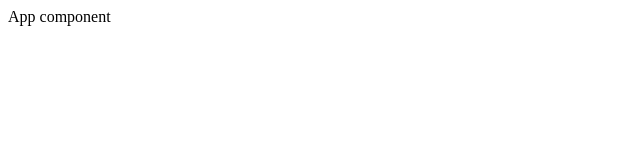
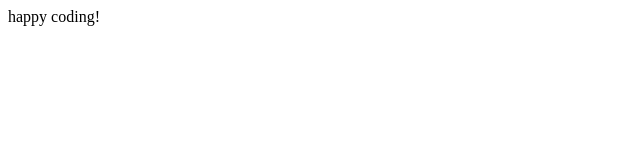
Before and after one commit to Hudu-H/film, a React (Vite) app: page / in a window 1280 px wide. Shown: the top 160 px of the page, without its empty margins (0-640 px from the left). Built offline with nearby package versions, Linux system fonts and the light colour scheme.

Commit message:
project setup

```diff
--- a/src/components/App.jsx
+++ b/src/components/App.jsx
@@ -1,7 +1,7 @@
 import React from 'react';
 
 const App = () => {
-	return <div>App component</div>;
+	return <div>happy coding!</div>;
 };
 
 export default App;
```
Also changed, not shown: package.json (+9 -2 lines), 1 other file (tests, documents, lock files or other folders).
